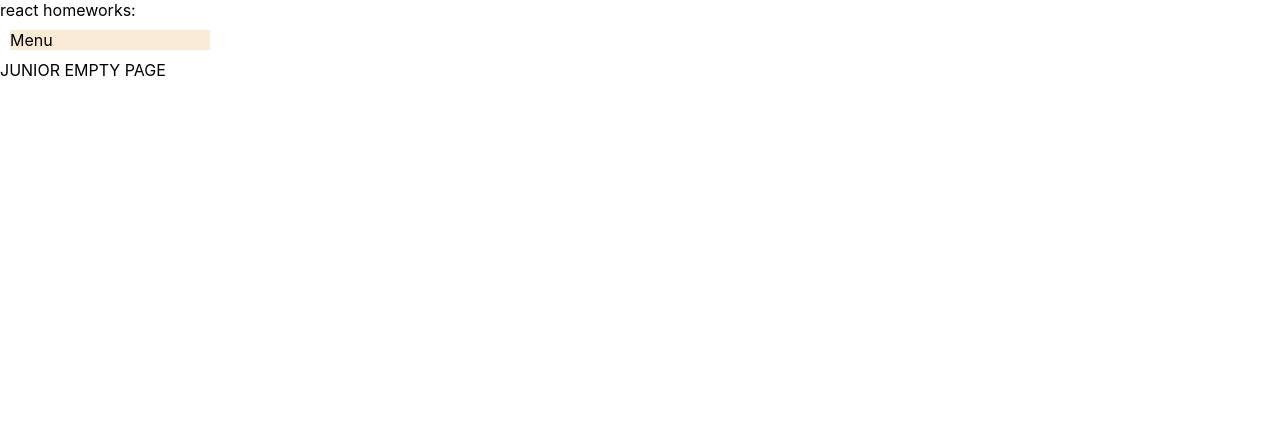
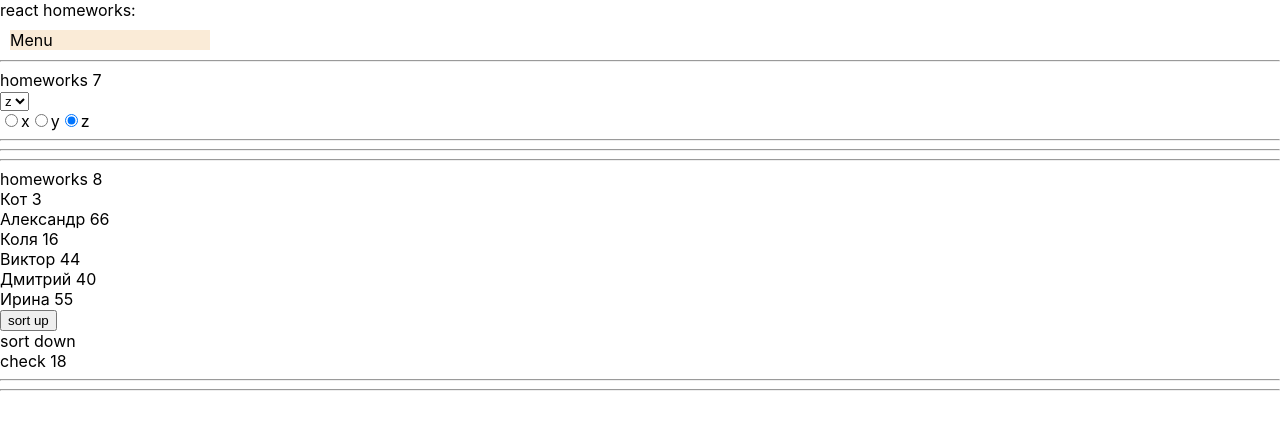
Before and after one commit to IvanRavinskiy/hw_ignat, a React (Create React App) app: page /#/junior in a window 1280 px wide. Shown: the top 430 px of the page. Built offline with nearby package versions, Linux system fonts and the light colour scheme.

Commit message:
7 hw completed

```diff
--- a/src/p2-homeworks/h5/pages/Junior.tsx
+++ b/src/p2-homeworks/h5/pages/Junior.tsx
@@ -1,9 +1,12 @@
 import React from 'react'
+import HW7 from "../../h7/HW7";
+import HW8 from "../../h8/HW8";
 
 function Junior() {
     return (
         <div>
-           JUNIOR EMPTY PAGE
+            <HW7/>
+            <HW8/>
         </div>
     )
 }
--- a/src/p2-homeworks/h7/HW7.tsx
+++ b/src/p2-homeworks/h7/HW7.tsx
@@ -2,10 +2,10 @@ import React, {useState} from 'react'
 import SuperSelect from './common/c5-SuperSelect/SuperSelect'
 import SuperRadio from './common/c6-SuperRadio/SuperRadio'
 
-const arr = ['x', 'y', 'z']
+const arr: string[] = ['x', 'y', 'z']
 
 function HW7() {
-    const [value, onChangeOption] = useState(arr[1])
+    const [value, onChangeOption] = useState(arr[2])
 
     return (
         <div>
--- a/src/p2-homeworks/h7/common/c5-SuperSelect/SuperSelect.tsx
+++ b/src/p2-homeworks/h7/common/c5-SuperSelect/SuperSelect.tsx
@@ -3,8 +3,8 @@ import React, {SelectHTMLAttributes, DetailedHTMLProps, ChangeEvent} from 'react
 type DefaultSelectPropsType = DetailedHTMLProps<SelectHTMLAttributes<HTMLSelectElement>, HTMLSelectElement>
 
 type SuperSelectPropsType = DefaultSelectPropsType & {
-    options?: any[]
-    onChangeOption?: (option: any) => void
+    options?: string[]
+    onChangeOption?: (option: string) => void
 }
 
 const SuperSelect: React.FC<SuperSelectPropsType> = (
@@ -14,9 +14,19 @@ const SuperSelect: React.FC<SuperSelectPropsType> = (
         ...restProps
     }
 ) => {
-    const mappedOptions: any[] = []; // map options with key
+    // const mappedOptions: any[] = []; // map options with key
+    const mappedOptions: JSX.Element[] | undefined = options?.map((el, i) => {
+        return (
+            <option key={el + '-' + i}>
+                {el}
+            </option>
+        )
+    }); // map options with key
 
     const onChangeCallback = (e: ChangeEvent<HTMLSelectElement>) => {
+        onChangeOption && onChangeOption(e.currentTarget.value) //value
+        onChange && onChange(e)
+
         // onChange, onChangeOption
     }
 
--- a/src/p2-homeworks/h7/common/c6-SuperRadio/SuperRadio.tsx
+++ b/src/p2-homeworks/h7/common/c6-SuperRadio/SuperRadio.tsx
@@ -3,7 +3,7 @@ import React, {ChangeEvent, InputHTMLAttributes, DetailedHTMLProps} from 'react'
 type DefaultRadioPropsType = DetailedHTMLProps<InputHTMLAttributes<HTMLInputElement>, HTMLInputElement>
 
 type SuperRadioPropsType = DefaultRadioPropsType & {
-    options?: any[]
+    options?: string[]
     onChangeOption?: (option: any) => void
 }
 
@@ -17,13 +17,19 @@ const SuperRadio: React.FC<SuperRadioPropsType> = (
 ) => {
     const onChangeCallback = (e: ChangeEvent<HTMLInputElement>) => {
         // onChange, onChangeOption
+        onChangeOption && onChangeOption(e.currentTarget.value)
+        onChange && onChange(e)
     }
 
 
     const mappedOptions: any[] = options ? options.map((o, i) => ( // map options with key
         <label key={name + '-' + i}>
             <input
-                type={'radio'}
+                type={'radio'} //{name}
+                name = {name}
+                checked={value === o}
+                value={o}
+                onChange={onChangeCallback}
                 // name, checked, value, onChange
             />
             {o}
--- a/src/p2-homeworks/h8/HW8.tsx
+++ b/src/p2-homeworks/h8/HW8.tsx
@@ -19,7 +19,7 @@ function HW8() {
     // need to fix any
     const finalPeople = people.map((p: any) => (
         <div key={p._id}>
-            some name, age
+            {p.name}   {p.age}
         </div>
     ))
 
```
